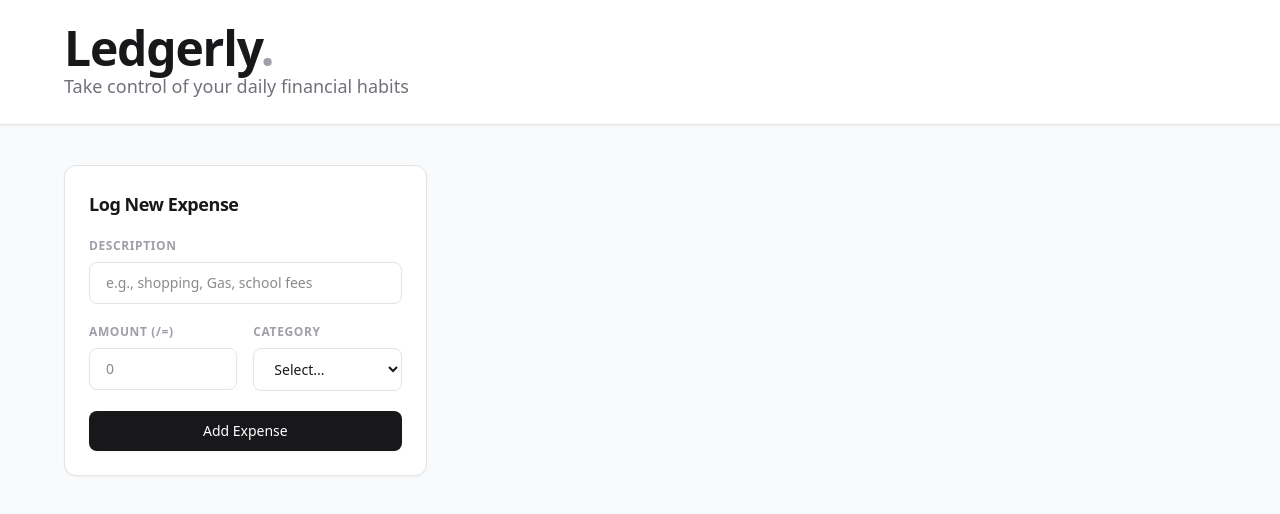
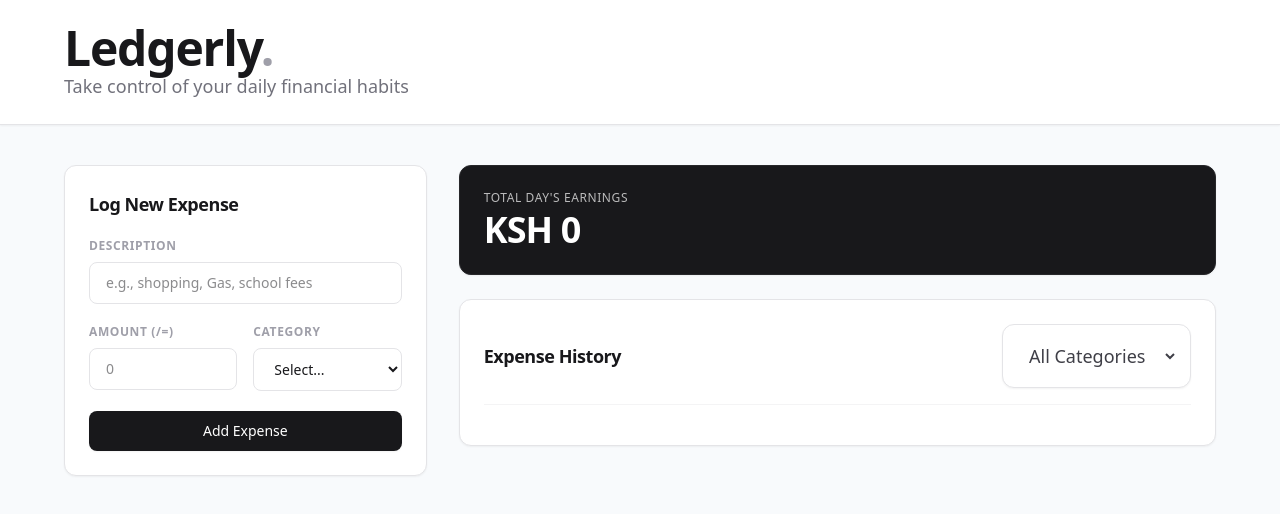
Before and after one commit to Conrad008/ledgerly, a plain HTML site: page index.html in a window 1280 px wide. Drawn offline with nearby package versions, Linux system fonts and the light colour scheme.

Commit message:
feat: add earnings section and expense log section

```diff
--- a/index.html
+++ b/index.html
@@ -29,7 +29,7 @@
                 <div class="grid grid-cols-1 sm:grid-cols-2 gap-4">
                     <div class="flex flex-col gap-2">
                         <label for="expense-amount" class="text-xs font-semibold uppercase tracking-wider text-zinc-400">Amount (/=)</label>
-                        <input type="number" id="expense-amount" step="10" min="0" placeholder="0" required
+                        <input type="number" id="expense-amount" step="1" min="0" placeholder="0" required
                             class="w-full text-sm px-4 py-2.5 border border-zinc-200 rounded-lg bg-white text-zinc-900 focus:outline-hidden focus:border-zinc-900 focus:ring-3 focus:ring-zinc-100 transition-all">
                     </div>
                     <div class="flex flex-col gap-2">
@@ -56,7 +56,34 @@
             </form>
         </section>
 
+        <section class="md:col-span-8 flex flex-col gap-6">
+            <div class="bg-zinc-900 text-white rounded-xl p-6 shadow-xs border border-zinc-800">
+                <div class="text-xs font-medium uppercase tracking-wider opacity-70">Total Day's Earnings</div>
+                <div class="text-3xl md:text-4xl font-bold tracking-tight mt-1" id="total-amount">KSH 0</div>
+            </div>
 
+            <div class="bg-white border border-zinc-200 rounded-xl p-5 md:p-6 shadow-xs">
+                <div class="flex flex-row justify-between items-center border-b border-zinc-100 pb-4 mb-4 gap-2">
+                    <h2 class="text-base md:text-lg font-semibold tracking-tight text-zinc-900 ">Expense History</h2>
+
+                    <div class="bg-white border border-zinc-200 rounded-xl p-2 md:p-3 shadow-xs">
+                        <label for="category-filter" class="sr-only">Filter by Category</label>
+                        <select id="category-filter"
+                            class="text-lg px-2.5 py-1.5  rounded-md bg-white text-zinc-700 focus:outline-hidden focus:border-zinc-900">
+                            <option value="All">All Categories</option>
+                            <option value="Food">Food & Dining</option>
+                            <option value="Transport">Transport</option>
+                            <option value="Entertainment">Entertainment</option>
+                            <option value="Utilities">Utilities & Bills</option>
+                            <option value="Education">Education</option>
+                            <option value="Other">Other</option>
+                        </select>
+
+                    </div>
+                </div>
+
+            </div>
+        </section>
     </main>
 
 </body>
```
